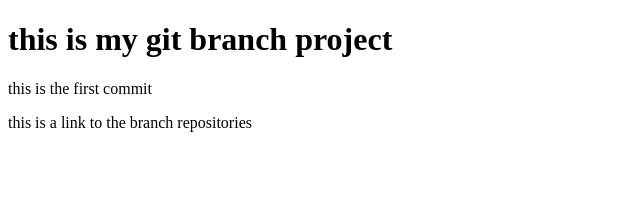
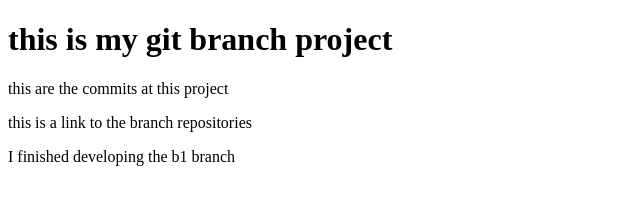
Before and after one commit to sari225/branch, a plain HTML site: page index.html in a window 1280 px wide. Shown: the whole page, without its empty margins (0-640 px from the left). Drawn offline with Linux system fonts and the light colour scheme.

Commit message:
I have made all the requested changes

```diff
--- a/index.html
+++ b/index.html
@@ -8,11 +8,14 @@
 <body>
     <h1>this is my git branch project</h1>
     <p>
-        this is the first commit
+        this are the commits at this project
     </p>
     <p>
         this is a link to the branch repositories
     </p>
     <a href="https://github.com/sari225/branch"></a>
+    <p>
+        I finished developing the b1 branch
+    </p>
 </body>
 </html>
```
